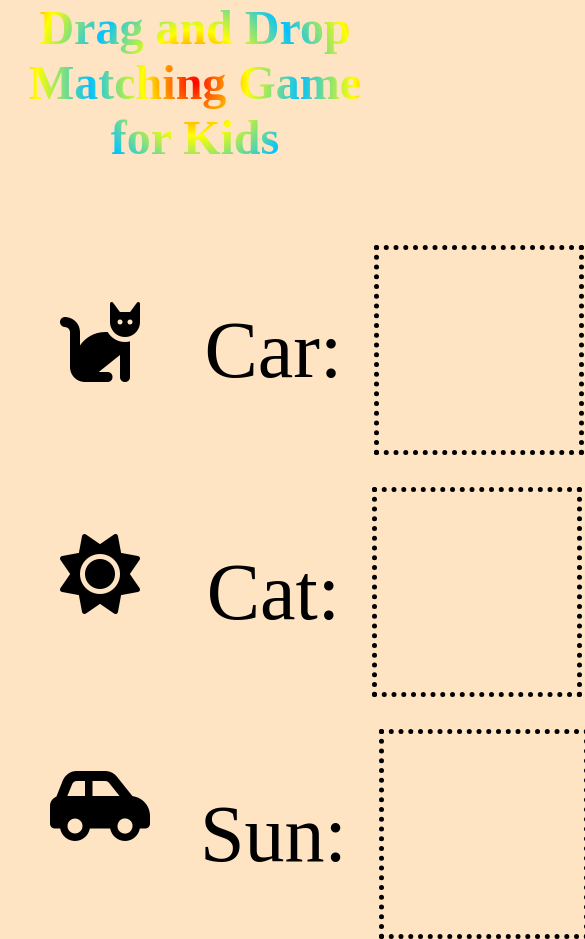
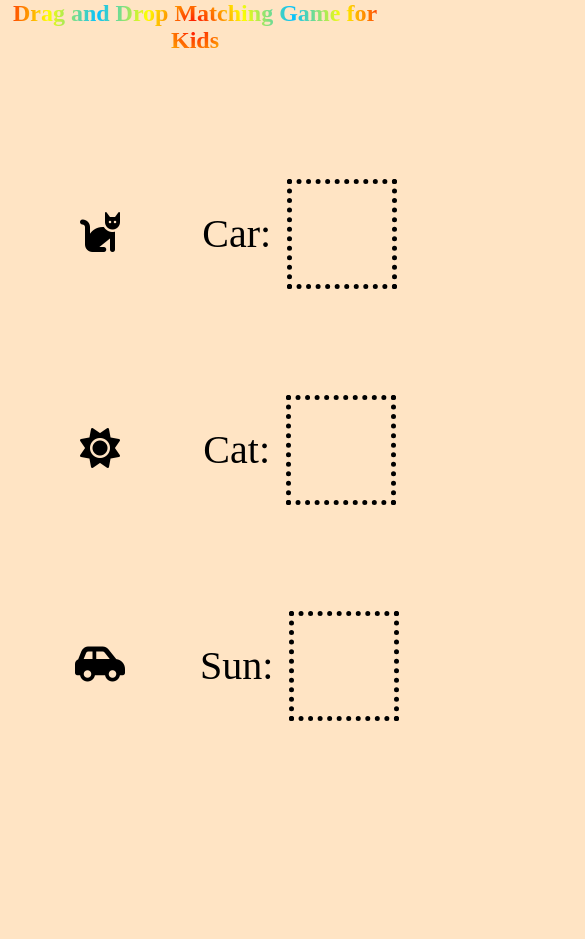
Before and after one commit to sevdeorscelik/Matching_Game, a plain HTML site: page index.html in a window 390 px wide. Shown: the whole page, 585 px wide, since content can reach past the window. After the commit the page ends 844 px from the top, so only its background shows below. Drawn offline with Linux system fonts and the light colour scheme.

Commit message:
responsive

```diff
--- a/css/style.scss
+++ b/css/style.scss
@@ -141,3 +141,44 @@ body {
     }
 
 }
+
+@media screen and (max-width: 768px){
+    body{
+        header {
+            h1{
+                font-size: 1.5rem;
+            }
+
+        }
+        main{
+            .icons{
+                gap: 1rem;
+
+                .car-icon,
+                .cat-icon,
+                .sun-icon {
+                    font-size: 2.5rem;
+                }
+            }
+
+            .texts{
+                gap: 1rem;
+                div{
+                    gap: 1rem;
+                    p{
+                        font-size: 2.5rem;
+                    }
+
+                    .car-text,
+                    .cat-text,
+                    .sun-text{
+                        font-size: 2.5rem ;
+                        width: 100px;
+                        height: 100px;
+                    }
+                }
+            }
+        }
+
+    }
+}
```
Also changed, not shown: css/style.css, 1 other file.
